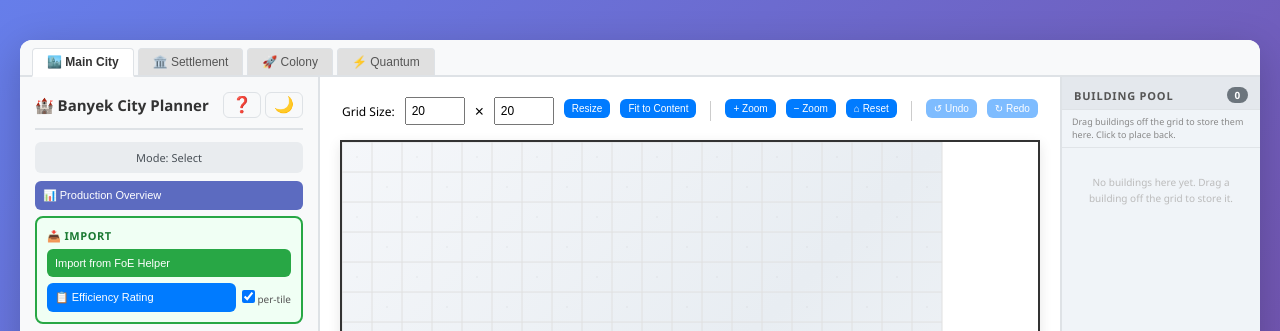
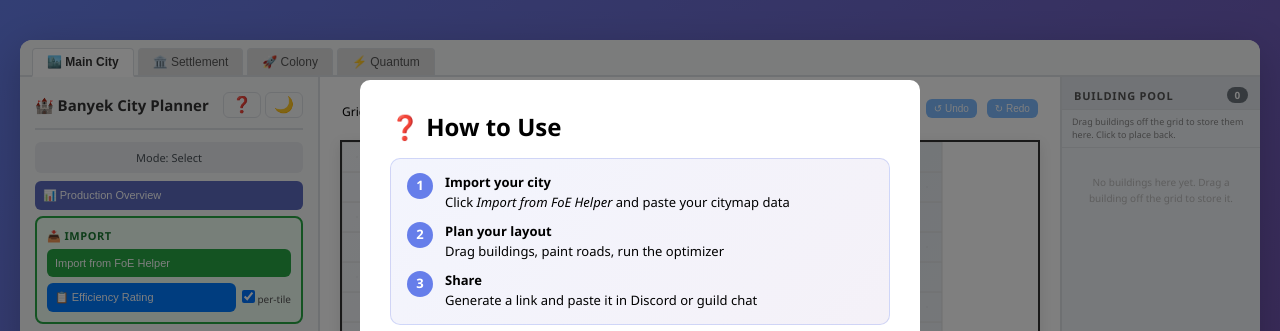
Before and after one commit to borosbence2/banyek-city-planner, a website with bundled scripts: page index.html in a window 1280 px wide. Shown: the top 331 px of the page. Built offline with nearby package versions, Linux system fonts and the light colour scheme; files whose address does not match are found by name.

Commit message:
Onboarding

```diff
--- a/css/styles.css
+++ b/css/styles.css
@@ -567,6 +567,46 @@ canvas {
     max-width: 560px;
 }
 
+.help-quickstart {
+    display: flex;
+    flex-direction: column;
+    gap: 10px;
+    background: linear-gradient(135deg, rgba(102,126,234,0.08), rgba(118,75,162,0.08));
+    border: 1px solid rgba(102,126,234,0.25);
+    border-radius: 10px;
+    padding: 14px 16px;
+    margin-bottom: 18px;
+}
+
+.qs-step {
+    display: flex;
+    align-items: flex-start;
+    gap: 12px;
+    font-size: 13px;
+    line-height: 1.5;
+}
+
+.qs-num {
+    width: 26px;
+    height: 26px;
+    border-radius: 50%;
+    background: #667eea;
+    color: #fff;
+    font-weight: 700;
+    font-size: 13px;
+    display: flex;
+    align-items: center;
+    justify-content: center;
+    flex-shrink: 0;
+}
+
+body.dark .help-quickstart {
+    background: linear-gradient(135deg, rgba(102,126,234,0.12), rgba(118,75,162,0.12));
+    border-color: rgba(102,126,234,0.3);
+}
+
+body.dark .qs-step { color: #a0a0c0; }
+
 .help-section {
     margin-bottom: 16px;
 }
--- a/index.html
+++ b/index.html
@@ -393,6 +393,21 @@
         <div class="modal-content help-modal-content">
             <h2>❓ How to Use</h2>
 
+            <div class="help-quickstart">
+                <div class="qs-step">
+                    <div class="qs-num">1</div>
+                    <div><strong>Import your city</strong><br>Click <em>Import from FoE Helper</em> and paste your citymap data</div>
+                </div>
+                <div class="qs-step">
+                    <div class="qs-num">2</div>
+                    <div><strong>Plan your layout</strong><br>Drag buildings, paint roads, run the optimizer</div>
+                </div>
+                <div class="qs-step">
+                    <div class="qs-num">3</div>
+                    <div><strong>Share</strong><br>Generate a link and paste it in Discord or guild chat</div>
+                </div>
+            </div>
+
             <div class="help-section">
                 <h3>📥 Importing your city</h3>
                 <ol>
--- a/js/CityPlanner.js
+++ b/js/CityPlanner.js
@@ -104,6 +104,11 @@ export class CityPlanner {
         this.resizeCanvas();
         this.updateCityTabs();
         this._loadFromUrlHash();
+
+        if (!localStorage.getItem('foe_visited')) {
+            localStorage.setItem('foe_visited', '1');
+            this.showModal('helpModal');
+        }
     }
 
     // ========================================
--- a/js/Renderer.js
+++ b/js/Renderer.js
@@ -81,6 +81,31 @@ export class Renderer {
 
         ctx.restore();
         if (this.p.showMinimap) this.drawMinimap();
+        this._drawEmptyState();
+    }
+
+    _drawEmptyState() {
+        const { ctx, canvas, buildings, roads } = this.p;
+        const onlyTownhall = buildings.length <= 1 && roads.size === 0;
+        if (!onlyTownhall) return;
+
+        const dark = this.isDark;
+        const cx = canvas.width / 2;
+        const cy = canvas.height / 2 + 60;
+
+        ctx.save();
+        ctx.textAlign = 'center';
+        ctx.textBaseline = 'middle';
+
+        ctx.font = 'bold 15px system-ui, sans-serif';
+        ctx.fillStyle = dark ? 'rgba(160,160,200,0.85)' : 'rgba(80,80,120,0.75)';
+        ctx.fillText('Import your city to get started', cx, cy);
+
+        ctx.font = '13px system-ui, sans-serif';
+        ctx.fillStyle = dark ? 'rgba(120,120,160,0.65)' : 'rgba(120,120,160,0.65)';
+        ctx.fillText('or place buildings and roads manually using the sidebar', cx, cy + 22);
+
+        ctx.restore();
     }
 
     /** Returns the minimap rectangle in canvas pixel space, clamped to fit the canvas. */
```
